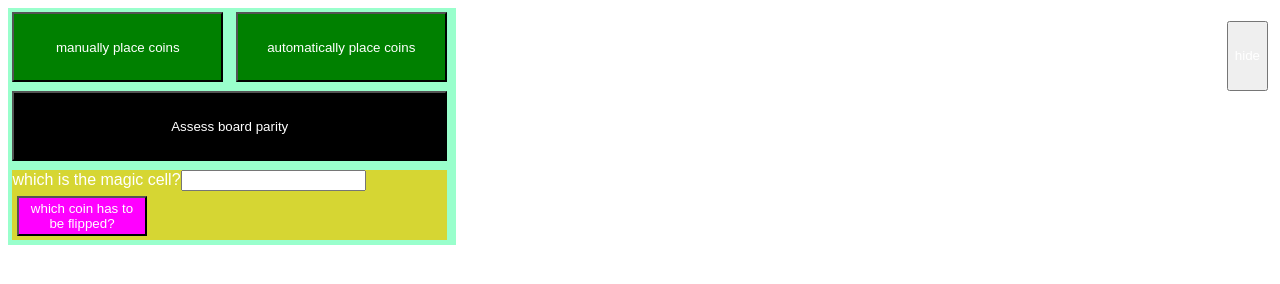
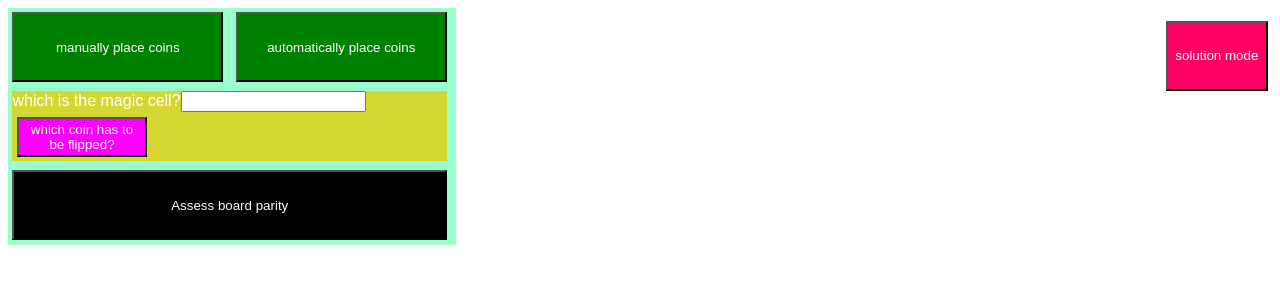
Before and after one commit to slavique/chessBoardRiddle, a plain HTML site: page index.html in a window 1280 px wide. Drawn offline with Linux system fonts and the light colour scheme.

Commit message:
changed position of Assess board parity button

```diff
--- a/index.html
+++ b/index.html
@@ -6,10 +6,11 @@
 	<div class="calculations">
 		<button  id="manual-creation">manually place coins</button>
 		<button  id="auto-creation">automatically place coins</button><br>
-		<button  id="assess-parity">Assess board parity</button><br>
 		<div class="which-cell-div">
 			<label for="magic-cell-input">which is the magic cell?<input id="magic-cell-input"></input><button id="wich-to-flip">which coin has to be flipped?</button> </label>
 		</div>
+		<button  id="assess-parity">Assess board parity</button>
+
 		<div  class="console"></div>
 	</div>
 	<div class="solution">
@@ -17,7 +18,7 @@
 		<div class="console-1"></div>
 	</div>
 
-	<button id="hide-button" style="float: right; margin-right: 20px">hide</button>
+	<button id="hide-button" style="float: right; margin-right: 20px; width: 8%; background-color: #FF0066">solution mode</button>
 	<div id="board"></div>
 
 	<script src="main.js"></script>
--- a/main.js
+++ b/main.js
@@ -30,7 +30,7 @@ document.addEventListener('DOMContentLoaded', function() {;
   // eventListener for hide button
   hideButton.addEventListener('click', function() {
     calculations.style.display = (calculations.style.display == 'none') ? 'block' : 'none';
-    hideButton.textContent = (calculations.style.display == 'none') ? 'show' : 'hide';
+    hideButton.textContent = (calculations.style.display == 'none') ? 'calculations' : 'solution mode';
     solution.style.display = (solution.style.display == 'block') ? 'none' : 'block';
   });
 
```
